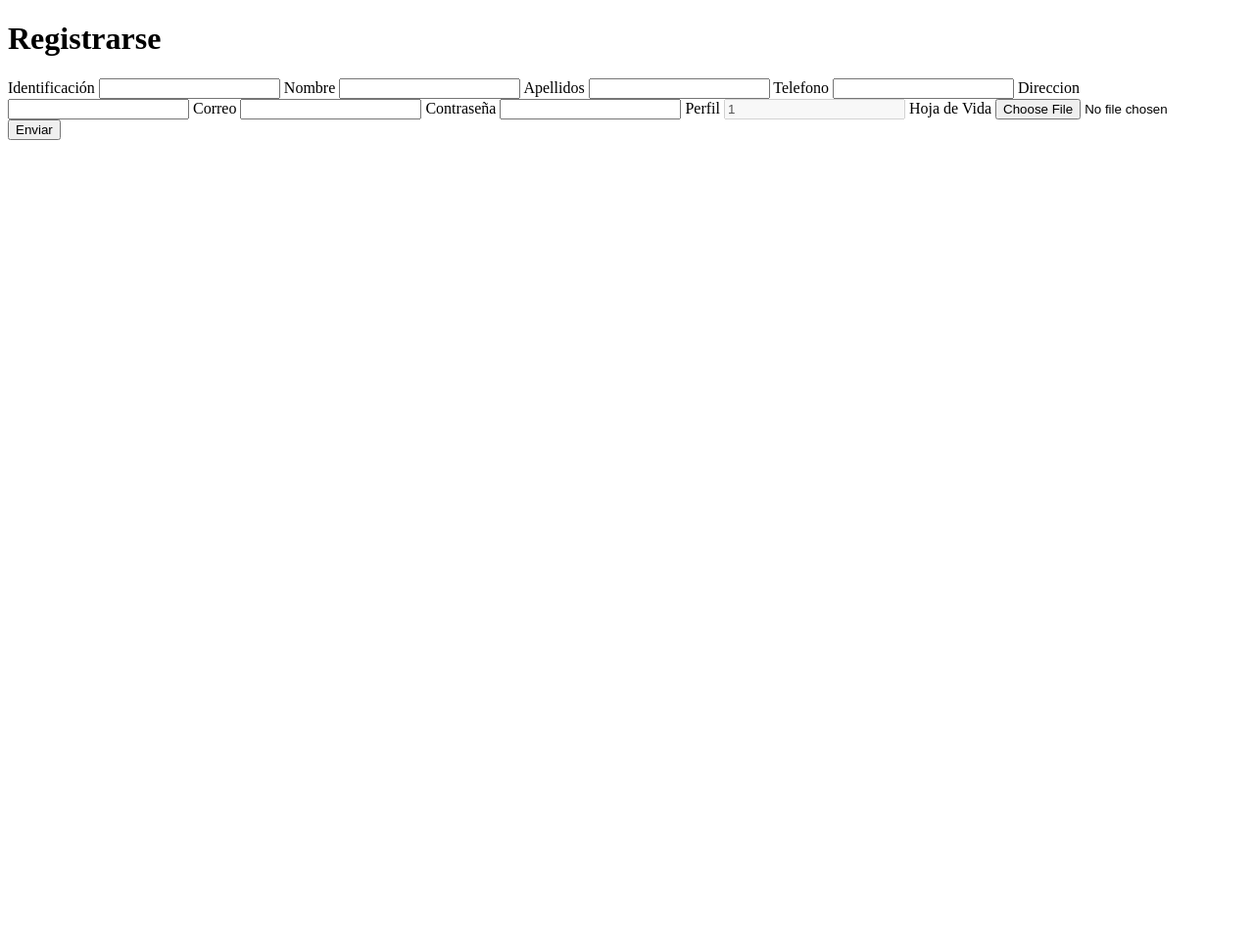
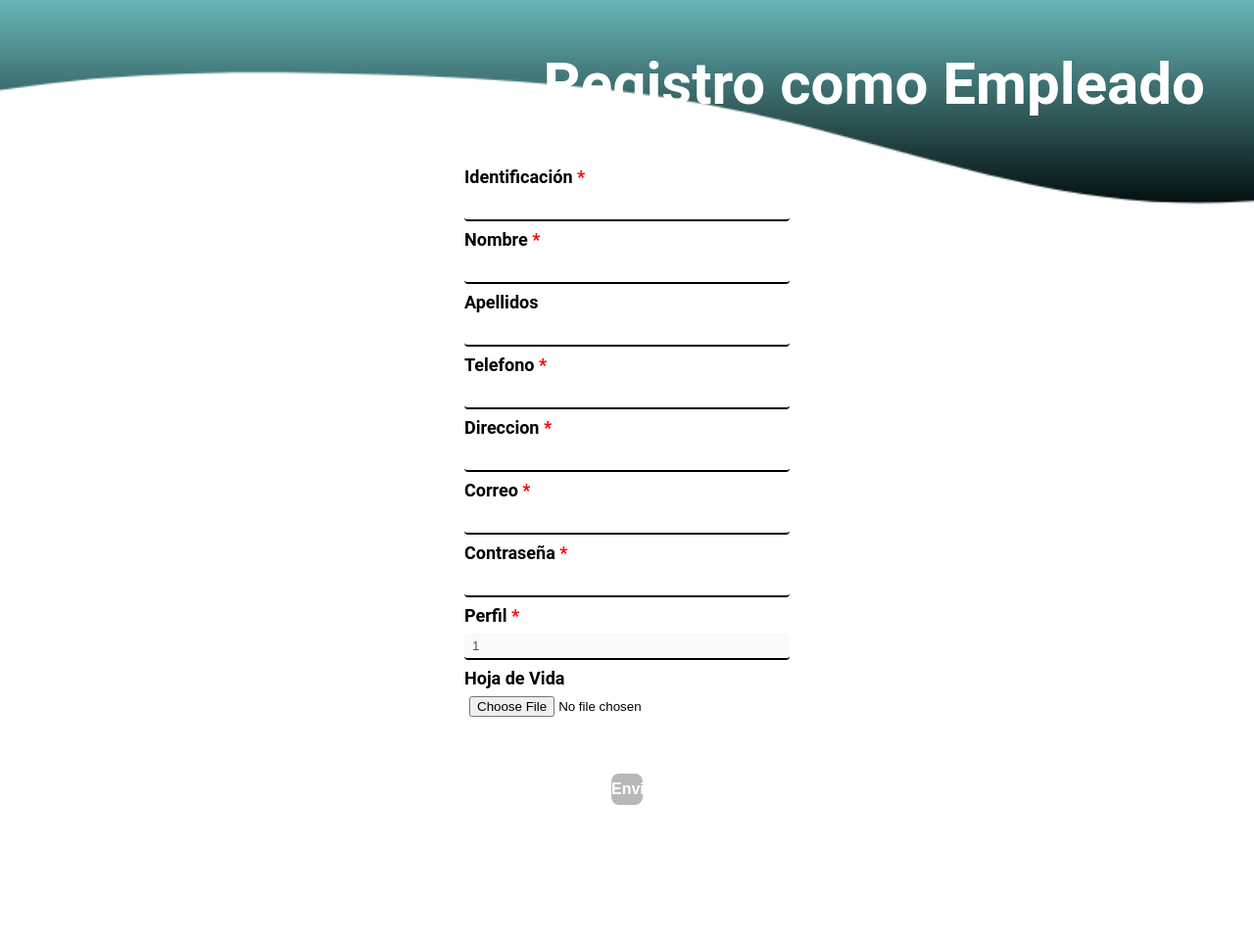
Before and after one commit to ImCristian2003/SearchJobOff, a PHP site: page /views/usuario/registroEmpleado.php in a window 1280 px wide. Shown: the whole page at 98% size. Before the commit the page ends 143 px from the top, so only its background shows below. Run offline with PHP 8.4, Linux system fonts and the light colour scheme.

Commit message:
Estilos al registro Empleado

```diff
--- a/views/empresa/registroEmpresa.php
+++ b/views/empresa/registroEmpresa.php
@@ -100,6 +100,7 @@
 </head>
 <body>
 
+
     <div class="container-form">
         <div class="details">
         <h1>Registro como Empresa</h1>
--- a/views/usuario/registroEmpleado.php
+++ b/views/usuario/registroEmpleado.php
@@ -8,13 +8,110 @@
     <meta http-equiv="X-UA-Compatible" content="IE=edge">
     <meta name="viewport" content="width=device-width, initial-scale=1.0">
     <title>Document</title>
+    <style>
+        *{ /* Quitar márgenes y bordes por defecto.*/
+            box-sizing:border-box;
+            padding:0;
+            margin:0;
+        }
+
+        html{ /* Codigo para que 1rem=10px*/
+            font-size:62.5%;
+            font-family:'Roboto', sans-serif;
+        }
+        body{
+
+        }
+        .obligatorio{
+            color:red;
+        }
+        .container-empleado{
+            background-image:url(../../assets/img/wave.png);
+            background-repeat:no-repeat;
+            background-size:cover;
+            height:100vh;
+            width:100%;
+            position:relative;
+
+            display:flex;
+            justify-content:center;
+            align-items:start;
+            text-align:center;
+        }
+        .details{
+            padding: 50px;
+            width: 40%;
+        }
+        .details h1{
+            color:#fff;
+            margin:2rem;
+            font-size:6rem;
+            position:absolute;
+            right:3rem;
+            top:3rem;
+        }
+        .details form{
+            font-size:2rem;
+            width:100%;
+            margin-top:8rem;
+            padding:4rem;
+
+            display:flex;
+            flex-direction:column;
+            justify-content:space-between;
+            gap: 3px;
+        }
+        form input[type='text']{
+            border: none;
+            border-bottom: 2px solid #000;
+            border-radius: 4px;
+            margin:5px 0;
+            padding:5px 8px;
+        }
+        form input[type='password']{
+            border: none;
+            border-bottom: 2px solid #000;
+            border-radius: 4px;
+            margin:5px 0;
+            padding:5px 8px;
+        }
+        form input[type='submit']{
+            border:none;
+            border-radius:8px;
+            background-color:#B8B8B8;
+            color:#fff;
+            cursor:pointer;
+            font-weight:bold;
+            font-size:1.6rem;
+            height:3.2rem;
+            margin: 5rem 15rem;
+        }
+        form input[type='email']{
+            border: none;
+            border-bottom: 2px solid #000;
+            border-radius: 4px;
+            margin:5px 0;
+            padding:5px 8px;
+        }
+        form input[type='file']{
+            margin: .5rem;
+        }
+        form label{
+            text-align:left;
+            font-weight:700;
+            font-size:1.8rem;
+        }
+
+
+
+    </style>
 </head>
 <body>
 
     <div class="container-empleado">
         <div class="details">
 
-            <h1>Registrarse</h1>
+            <h1>Registro como Empleado</h1>
 
             <?php   if(isset($_SESSION['registro']) && $_SESSION['registro'] == 'Complete'): ?>
 
@@ -28,11 +125,11 @@
 
             <form action="../../execute.php?controller=empleado&action=guardarEmpleado" method="post" enctype="multipart/form-data">
 
-                <label for="id">Identificación</label>
+                <label for="id">Identificación <span class="obligatorio"> * </span></label>
                 <input type="text" name="id" required>
                 <?php echo isset($_SESSION['errores']) ? mostrarError($_SESSION['errores'],'id') : ""; ?>
 
-                <label for="nombre">Nombre</label>
+                <label for="nombre">Nombre <span class="obligatorio"> * </span></label>
                 <input type="text" name="nombre" required>
                 <?php echo isset($_SESSION['errores']) ? mostrarError($_SESSION['errores'],'nombre') : ""; ?>
 
@@ -40,23 +137,23 @@
                 <input type="text" name="apellido" required>
                 <?php echo isset($_SESSION['errores']) ? mostrarError($_SESSION['errores'],'apellido') : ""; ?>
 
-                <label for="telefono">Telefono</label>
+                <label for="telefono">Telefono <span class="obligatorio"> * </span></label>
                 <input type="text" name="telefono" required>
                 <?php echo isset($_SESSION['errores']) ? mostrarError($_SESSION['errores'],'telefono') : ""; ?>
 
-                <label for="direccion">Direccion</label>
+                <label for="direccion">Direccion <span class="obligatorio"> * </span></label>
                 <input type="text" name="direccion" required>
                 <?php echo isset($_SESSION['errores']) ? mostrarError($_SESSION['errores'],'direccion') : ""; ?>
 
-                <label for="correo">Correo</label>
+                <label for="correo">Correo <span class="obligatorio"> * </span></label>
                 <input type="email" name="correo" required>
                 <?php echo isset($_SESSION['errores']) ? mostrarError($_SESSION['errores'],'correo') : ""; ?>
 
-                <label for="contrasena">Contraseña</label>
+                <label for="contrasena">Contraseña <span class="obligatorio"> * </span></label>
                 <input type="password" name="contrasena" required>
                 <?php echo isset($_SESSION['errores']) ? mostrarError($_SESSION['errores'],'contrasena') : ""; ?>
 
-                <label for="perfil">Perfil</label>
+                <label for="perfil">Perfil <span class="obligatorio"> * </span> </label>
                 <input type="text" name="perfil" required disabled value="1">
                 <?php echo isset($_SESSION['errores']) ? mostrarError($_SESSION['errores'],'perfil') : ""; ?>
 
```
